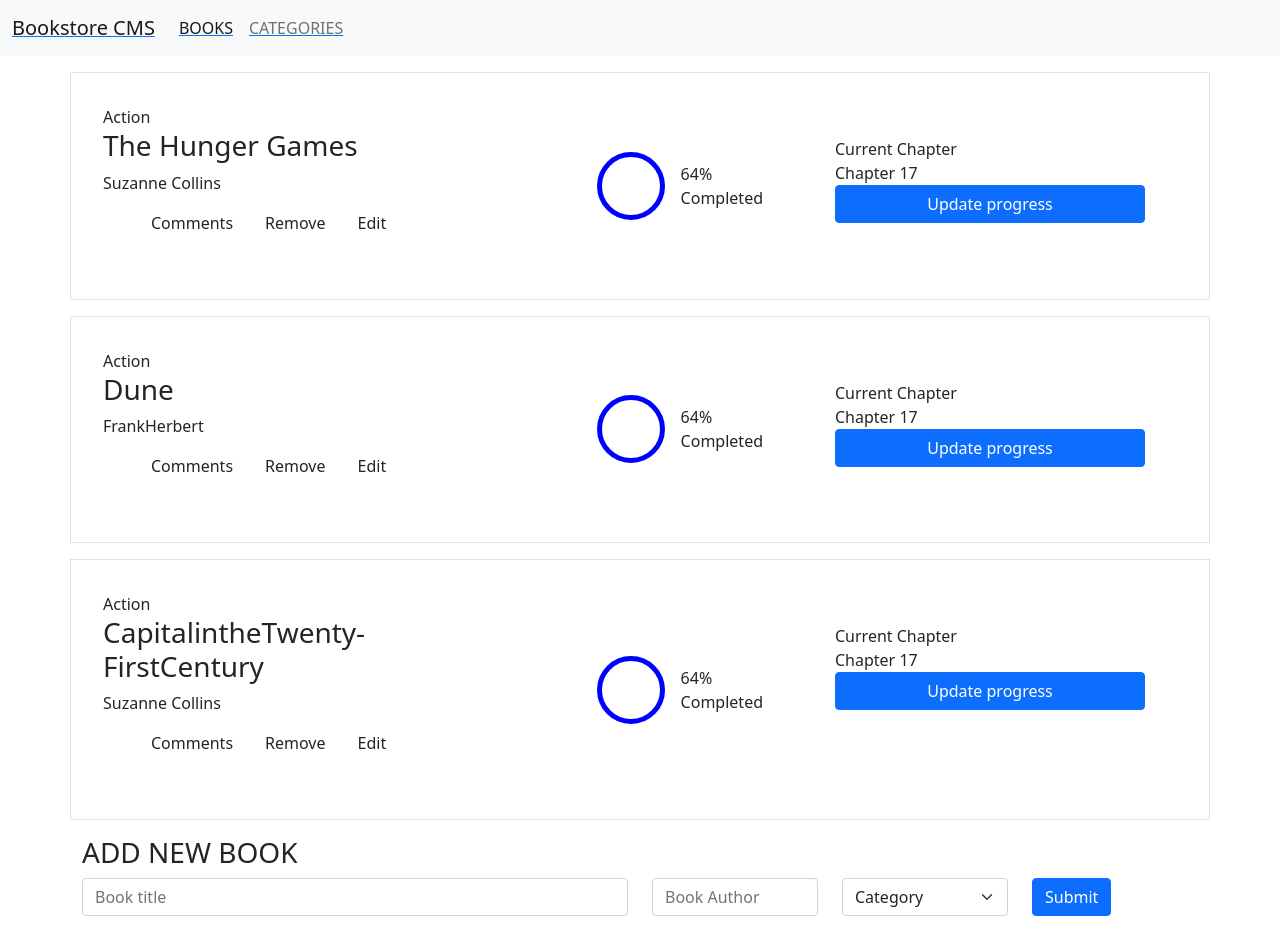
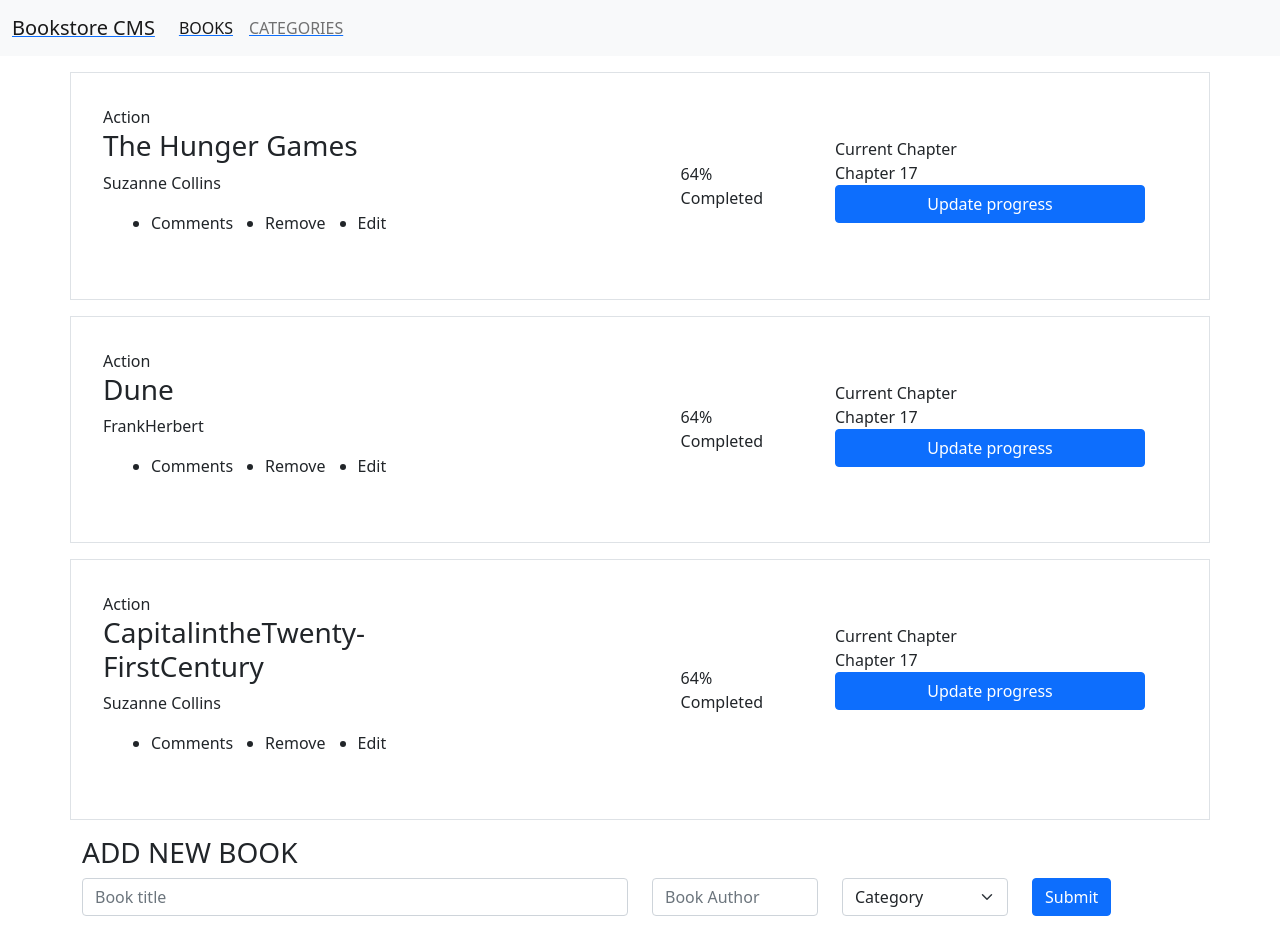
Before and after one commit to mustabbas/bookstore, a React (Create React App) app: page / in a window 1280 px wide. Built offline with nearby package versions, Linux system fonts and the light colour scheme.

Commit message:
Fix linters error

```diff
--- a/src/App.css
+++ /dev/null
@@ -1,12 +0,0 @@
-
-ul {
-  list-style: none;
-}
-
-.Oval-2 {
-  width: 4.25rem;
-  height: 4.25rem;
-  border-style: solid;
-  border-width: 5px;
-  border-color: blue;
-}
--- a/src/App.js
+++ b/src/App.js
@@ -1,4 +1,3 @@
-import './App.css';
 import Nav from './Nav.js';
 
 const App = () => (
--- a/src/components/BooksList.js
+++ b/src/components/BooksList.js
@@ -1,5 +1,4 @@
 import React from 'react';
-import '../App.css';
 
 const BooksList = (props) => (
     <div className ="container border mt-3 p-3">
```
